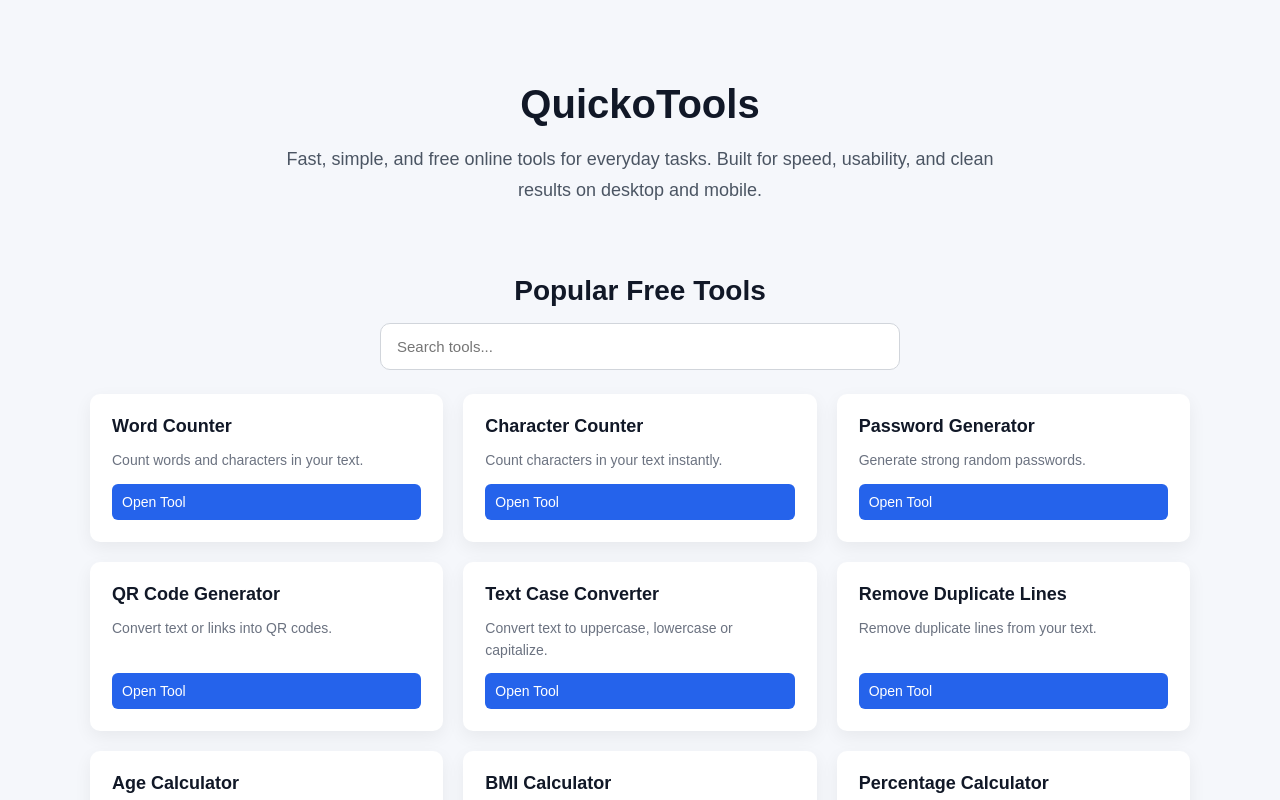
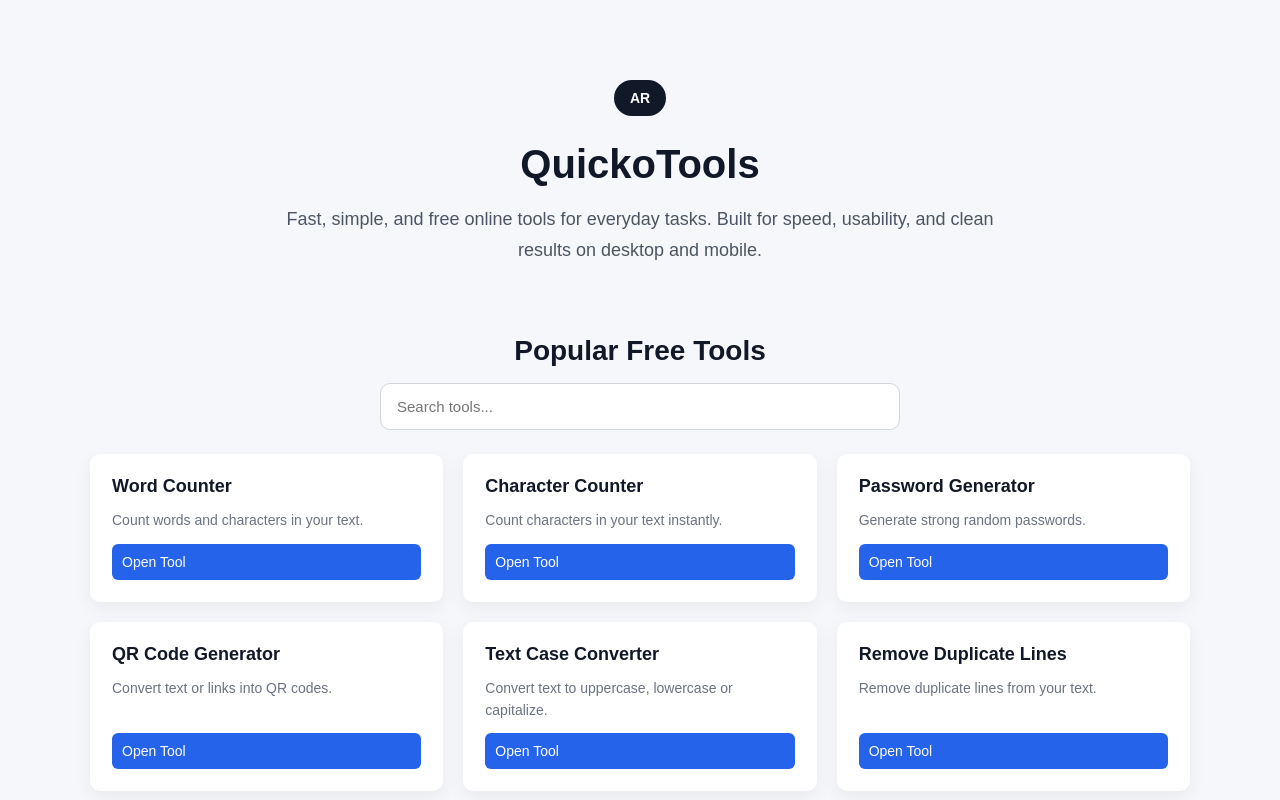
Before and after one commit to mousamohamad370-wq/QuickoTools, a React (Vite) app: page / in a window 1280 px wide. Shown: the top 800 px of the page. Built offline with nearby package versions, Linux system fonts and the light colour scheme.

Commit message:
Add English and Arabic toggle to homepage

```diff
--- a/src/App.jsx
+++ b/src/App.jsx
@@ -9,11 +9,17 @@ import RemoveDuplicateLines from "./tools/RemoveDuplicateLines";
 import AgeCalculator from "./tools/AgeCalculator";
 import BMICalculator from "./tools/BMICalculator";
 import PercentageCalculator from "./tools/PercentageCalculator";
+import { useState } from "react";
+
 
 
 function App() {
+  const [language, setLanguage] = useState('en');
+
   return (
     <Routes>
+       <Route path="/"element={ <Home language={language} setLanguage={setLanguage}/> } />
+
       <Route path="/" element={<Home />} />
       <Route path="/word-counter" element={<WordCounter />} />
        <Route path="/character-counter" element={<CharacterCounter />} />
--- a/src/components/ToolCard.jsx
+++ b/src/components/ToolCard.jsx
@@ -1,17 +1,17 @@
 import { Link } from 'react-router-dom';
 import '../styles/tool-card.css';
 
-function ToolCard({ name, description, path }) {
+function ToolCard({ name, description, path, language }) {
+  const buttonText = language === 'ar' ? 'افتح الأداة' : 'Open Tool';
+
   return (
     <div className="tool-card">
       <h3 className="tool-card-title">{name}</h3>
 
-      <p className="tool-card-description">
-        {description}
-      </p>
+      <p className="tool-card-description">{description}</p>
 
       <Link to={path} className="tool-card-button">
-        Open Tool
+        {buttonText}
       </Link>
     </div>
   );
--- a/src/pages/Home.jsx
+++ b/src/pages/Home.jsx
@@ -3,8 +3,33 @@ import '../styles/home.css';
 import ToolCard from '../components/ToolCard';
 import toolsList from '../tools/toolsList';
 
-function Home() {
+function Home({ language, setLanguage }) {
   const [searchTerm, setSearchTerm] = useState('');
+
+  const content = {
+    en: {
+      heroTitle: 'QuickoTools',
+      heroText:
+        'Fast, simple, and free online tools for everyday tasks. Built for speed, usability, and clean results on desktop and mobile.',
+      sectionTitle: 'Popular Free Tools',
+      searchPlaceholder: 'Search tools...',
+      noToolsTitle: 'No tools found',
+      noToolsText: 'Try searching with a different keyword.',
+      languageButton: 'AR'
+    },
+    ar: {
+      heroTitle: 'كويكو تولز',
+      heroText:
+        'أدوات مجانية سريعة وبسيطة للمهام اليومية، مصممة لتكون سهلة الاستخدام وسريعة على الهاتف والكمبيوتر.',
+      sectionTitle: 'أشهر الأدوات المجانية',
+      searchPlaceholder: 'ابحث عن أداة...',
+      noToolsTitle: 'لم يتم العثور على أدوات',
+      noToolsText: 'جرّب كلمة بحث مختلفة.',
+      languageButton: 'EN'
+    }
+  };
+
+  const currentContent = content[language];
 
   const filteredTools = useMemo(() => {
     const value = searchTerm.trim().toLowerCase();
@@ -14,39 +39,51 @@ function Home() {
     }
 
     return toolsList.filter((tool) => {
-      const toolName = tool.name.toLowerCase();
-      const toolDescription = tool.description.toLowerCase();
+      const toolName =
+        language === 'ar' && tool.nameAr ? tool.nameAr.toLowerCase() : tool.name.toLowerCase();
 
-      return (
-        toolName.includes(value) ||
-        toolDescription.includes(value)
-      );
+      const toolDescription =
+        language === 'ar' && tool.descriptionAr
+          ? tool.descriptionAr.toLowerCase()
+          : tool.description.toLowerCase();
+
+      return toolName.includes(value) || toolDescription.includes(value);
     });
-  }, [searchTerm]);
+  }, [searchTerm, language]);
+
+  const handleLanguageToggle = () => {
+    setLanguage(language === 'en' ? 'ar' : 'en');
+  };
 
   return (
-    <main className="home-page">
+    <main className="home-page" dir={language === 'ar' ? 'rtl' : 'ltr'}>
       <section className="hero-section">
         <div className="hero-container">
-          <h1 className="hero-title">QuickoTools</h1>
-          <p className="hero-text">
-            Fast, simple, and free online tools for everyday tasks. Built for
-            speed, usability, and clean results on desktop and mobile.
-          </p>
+          <button
+            type="button"
+            onClick={handleLanguageToggle}
+            className="language-toggle-button"
+          >
+            {currentContent.languageButton}
+          </button>
+
+          <h1 className="hero-title">{currentContent.heroTitle}</h1>
+
+          <p className="hero-text">{currentContent.heroText}</p>
         </div>
       </section>
 
       <section className="tools-section">
         <div className="tools-container">
           <div className="tools-header">
-            <h2 className="tools-section-title">Popular Free Tools</h2>
+            <h2 className="tools-section-title">{currentContent.sectionTitle}</h2>
 
             <div className="tools-search-box">
               <input
                 type="text"
                 value={searchTerm}
                 onChange={(event) => setSearchTerm(event.target.value)}
-                placeholder="Search tools..."
+                placeholder={currentContent.searchPlaceholder}
                 className="tools-search-input"
               />
             </div>
@@ -57,16 +94,21 @@ function Home() {
               {filteredTools.map((tool) => (
                 <ToolCard
                   key={tool.path}
-                  name={tool.name}
-                  description={tool.description}
+                  name={language === 'ar' && tool.nameAr ? tool.nameAr : tool.name}
+                  description={
+                    language === 'ar' && tool.descriptionAr
+                      ? tool.descriptionAr
+                      : tool.description
+                  }
                   path={tool.path}
+                  language={language}
                 />
               ))}
             </div>
           ) : (
             <div className="tools-empty-state">
-              <h3>No tools found</h3>
-              <p>Try searching with a different keyword.</p>
+              <h3>{currentContent.noToolsTitle}</h3>
+              <p>{currentContent.noToolsText}</p>
             </div>
           )}
         </div>
--- a/src/styles/home.css
+++ b/src/styles/home.css
@@ -10,6 +10,26 @@
   max-width: 1100px;
   margin: 0 auto;
   text-align: center;
+}
+.language-toggle-button {
+  display: inline-flex;
+  align-items: center;
+  justify-content: center;
+  margin-bottom: 24px;
+  padding: 10px 16px;
+  border: none;
+  border-radius: 999px;
+  background-color: #111827;
+  color: #ffffff;
+  font-size: 14px;
+  font-weight: 600;
+  cursor: pointer;
+  transition: transform 0.15s ease, background-color 0.15s ease;
+}
+
+.language-toggle-button:hover {
+  background-color: #1f2937;
+  transform: translateY(-1px);
 }
 
 .hero-title {
--- a/src/tools/toolsList.jsx
+++ b/src/tools/toolsList.jsx
@@ -1,53 +1,73 @@
 const toolsList = [
   {
-    name: "Word Counter",
-    path: "/word-counter",
-    description: "Count words and characters in your text."
+    name: 'Word Counter',
+    nameAr: 'عداد الكلمات',
+    path: '/word-counter',
+    description: 'Count words and characters in your text.',
+    descriptionAr: 'احسب عدد الكلمات والأحرف في النص.'
   },
   {
-    name: "Character Counter",
-    path: "/character-counter",
-    description: "Count characters in your text instantly."
+    name: 'Character Counter',
+    nameAr: 'عداد الأحرف',
+    path: '/character-counter',
+    description: 'Count characters in your text instantly.',
+    descriptionAr: 'احسب عدد الأحرف في النص فورًا.'
   },
   {
-    name: "Password Generator",
-    path: "/password-generator",
-    description: "Generate strong random passwords."
+    name: 'Password Generator',
+    nameAr: 'مولد كلمات المرور',
+    path: '/password-generator',
+    description: 'Generate strong random passwords.',
+    descriptionAr: 'أنشئ كلمات مرور قوية وعشوائية.'
   },
   {
-    name: "QR Code Generator",
-    path: "/qr-code-generator",
-    description: "Convert text or links into QR codes."
+    name: 'QR Code Generator',
+    nameAr: 'مولد QR Code',
+    path: '/qr-code-generator',
+    description: 'Convert text or links into QR codes.',
+    descriptionAr: 'حوّل النص أو الروابط إلى رمز QR.'
   },
   {
-    name: "Text Case Converter",
-    path: "/text-case-converter",
-    description: "Convert text to uppercase, lowercase or capitalize."
+    name: 'Text Case Converter',
+    nameAr: 'تحويل حالة النص',
+    path: '/text-case-converter',
+    description: 'Convert text to uppercase, lowercase or capitalize.',
+    descriptionAr: 'حوّل النص إلى أحرف كبيرة أو صغيرة أو بصيغة العنوان.'
   },
   {
-    name: "Remove Duplicate Lines",
-    path: "/remove-duplicate-lines",
-    description: "Remove duplicate lines from your text."
+    name: 'Remove Duplicate Lines',
+    nameAr: 'إزالة الأسطر المكررة',
+    path: '/remove-duplicate-lines',
+    description: 'Remove duplicate lines from your text.',
+    descriptionAr: 'أزل الأسطر المكررة من النص.'
   },
   {
-    name: "Age Calculator",
-    path: "/age-calculator",
-    description: "Calculate age from date of birth."
+    name: 'Age Calculator',
+    nameAr: 'حاسبة العمر',
+    path: '/age-calculator',
+    description: 'Calculate age from date of birth.',
+    descriptionAr: 'احسب العمر من تاريخ الميلاد.'
   },
   {
-    name: "BMI Calculator",
-    path: "/bmi-calculator",
-    description: "Calculate your Body Mass Index."
+    name: 'BMI Calculator',
+    nameAr: 'حاسبة مؤشر كتلة الجسم',
+    path: '/bmi-calculator',
+    description: 'Calculate your Body Mass Index.',
+    descriptionAr: 'احسب مؤشر كتلة الجسم الخاص بك.'
   },
   {
-    name: "Percentage Calculator",
-    path: "/percentage-calculator",
-    description: "Calculate percentages quickly."
+    name: 'Percentage Calculator',
+    nameAr: 'حاسبة النسبة المئوية',
+    path: '/percentage-calculator',
+    description: 'Calculate percentages quickly.',
+    descriptionAr: 'احسب النسب المئوية بسرعة.'
   },
   {
-    name: "JSON Formatter",
-    path: "/json-formatter",
-    description: "Format and beautify JSON code."
+    name: 'JSON Formatter',
+    nameAr: 'منسق JSON',
+    path: '/json-formatter',
+    description: 'Format and beautify JSON code.',
+    descriptionAr: 'نسّق JSON واجعله أوضح وأسهل للقراءة.'
   }
 ];
 
```
